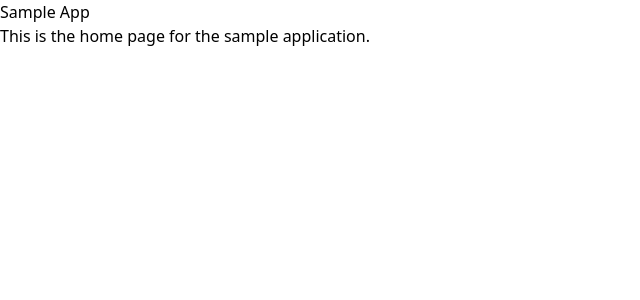
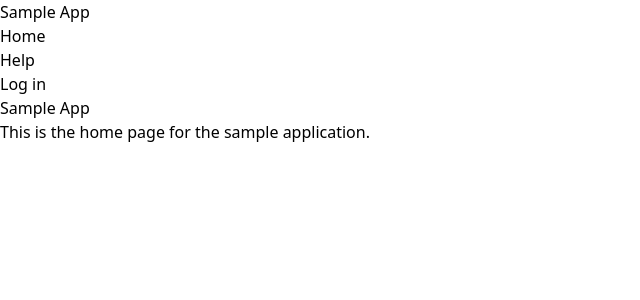
Before and after one commit to takeyu1013/sample_app, a Next.js app: page /static_pages/home in a window 1280 px wide. Shown: the top 300 px of the page, without its empty margins (0-640 px from the left). Built offline with nearby package versions, Linux system fonts and the light colour scheme.

Commit message:
✨ Add a header

```diff
--- a/src/pages/_app.tsx
+++ b/src/pages/_app.tsx
@@ -1,8 +1,39 @@
-import '../styles/globals.css'
-import type { AppProps } from 'next/app'
+import "../styles/globals.css";
+import type { AppProps } from "next/app";
+import Link from "next/link";
 
 function MyApp({ Component, pageProps }: AppProps) {
-  return <Component {...pageProps} />
+  return (
+    <>
+      <header>
+        <div>
+          <Link href="#">
+            <a>Sample App</a>
+          </Link>
+          <nav>
+            <ul>
+              <li>
+                <Link href="#">
+                  <a>Home</a>
+                </Link>
+              </li>
+              <li>
+                <Link href="#">
+                  <a>Help</a>
+                </Link>
+              </li>
+              <li>
+                <Link href="#">
+                  <a>Log in</a>
+                </Link>
+              </li>
+            </ul>
+          </nav>
+        </div>
+      </header>
+      <Component {...pageProps} />
+    </>
+  );
 }
 
-export default MyApp
+export default MyApp;
```
